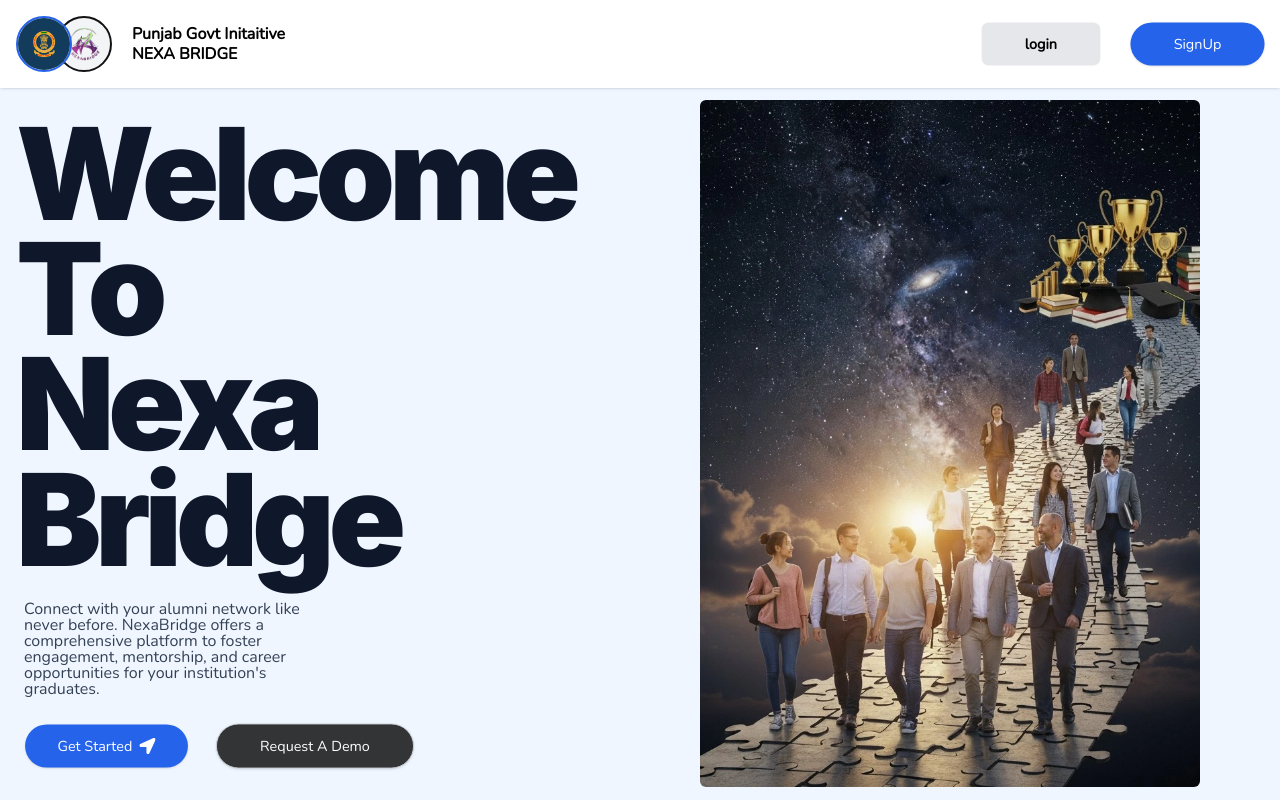
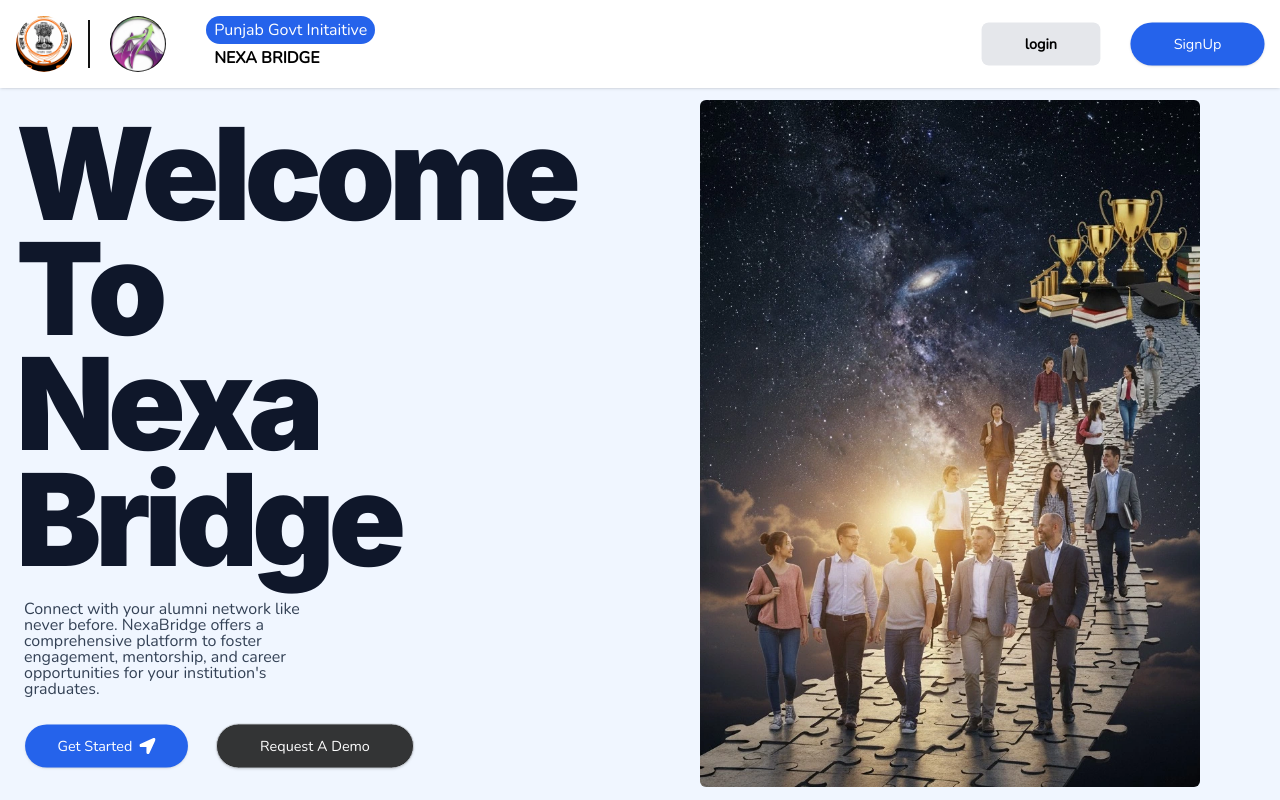
Before and after one commit to LuckyBaliyan/NexaBridge, a React (Vite) app: page / in a window 1280 px wide. Shown: the top 800 px of the page. Built offline with nearby package versions, Linux system fonts and the light colour scheme.

Commit message:
minor changes

```diff
--- a/src/animations/SlideCards.jsx
+++ b/src/animations/SlideCards.jsx
@@ -35,10 +35,10 @@
 const SwipeCards = () => {
   const [cards, setCards] = useState(cardsData);
   const cardRefs = useRef([]);
-  const isAnimating = useRef(false); // 🔒 animation lock
+  const isAnimating = useRef(false);
 
   const handleNext = () => {
-    if (isAnimating.current) return; // stop spam clicks
+    if (isAnimating.current) return;
     isAnimating.current = true;
 
     const firstCard = cardRefs.current[0];
@@ -55,7 +55,7 @@
           return updated;
         });
         gsap.set(firstCard, { x: 0, scale: 1, opacity: 1 });
-        isAnimating.current = false; // 🔓 unlock after animation
+        isAnimating.current = false;
       },
     });
   };
@@ -88,12 +88,14 @@
 
   return (
     <div className="relative w-full h-[600px] flex flex-col justify-center items-center px-4 sm:px-6 md:px-8">
+     <div className="aspect-square w-[650px] lg:w-[120vw] lg:h-[950px]  rounded-t-full rounded-b-2xl bg-[#7b8995] top-1/2 left-1/2"></div>
       {/* Card stack */}
       {cards.map((card, index) => (
         <div
           key={index}
           ref={(el) => (cardRefs.current[index] = el)}
-          className="absolute w-[90%] max-w-[460px] min-h-[400px] rounded-3xl shadow-lg overflow-hidden bg-white px-4 py-6 sm:px-6 md:px-8 flex flex-col items-center text-center border border-[var(--Border)]"
+          className="absolute w-[90%] max-w-[400px] min-h-[500px] mt-6 rounded-3xl shadow-lg overflow-hidden
+          bg-white px-4 py-6 sm:px-6 md:px-8 flex flex-col items-center text-center border border-[var(--Border)]"
           style={{
             zIndex: cards.length - index,
             transform: `scale(${1 - index * 0.05}) translateY(-${index * 20}px)`,
@@ -117,7 +119,7 @@
         </div>
       ))}
 
-      <div className="absolute top-2/3 md:top-1/2 flex justify-between w-full max-w-[600px] px-4 z-30">
+      <div className="absolute top-2/3 md:top-1/2 flex justify-between w-full max-w-[550px] px-4 z-30">
         <button
           onClick={handlePrev}
           className="px-3 py-1 sm:px-4 sm:py-2 bg-gray-900 text-white text-sm sm:text-base rounded-full shadow hover:bg-gray-700"
--- a/src/components/ui/header/Nav.jsx
+++ b/src/components/ui/header/Nav.jsx
@@ -45,19 +45,22 @@
             <div className='flex items-center justify-center gap-6'>
             <NavLink to='/'>
                <div className="content-wrapper flex items-center gap-1 md:gap-4 p-2">
-                    <div className="logo-wrapper border-2 border-[var(--Accent)] z-[20] h-12 w-12 scale-100 md:scale-100 md:w-14 md:h-14  rounded-full overflow-hidden flex justify-center items-center ">
-                    <img src="/images/logo.webp" alt="" />
+                    <div className="logo-wrapper h-12 w-12 scale-100 md:scale-100 md:w-14 md:h-14 overflow-hidden  rounded-full">
+                    <img src="/images/logof.webp" alt="" />
                     </div>
-                    <div className="logo-wrapper absolute top-2 left-8 md:top-4 md:left-14 h-12 w-12 scale-100 md:scale-100 md:w-14 md:h-14
-                    rounded-full overflow-hidden flex justify-center items-center
-                    bg-gray-100 border-2">
-                    <img src="/images/mainLogo.webp" alt="" />
+                    <div className='h-12 border-l-2'>
+                        &nbsp;
+                    </div>
+                    <div className="logo-wrapper h-12 w-12  md:w-14 md:h-14
+                    rounded-full overflow-hidden flex justify-center items-center">
+                    <img src="/images/mainlogof.webp" alt="" />
                     </div>
                </div>
             </NavLink>
-            <div className='md:ml-6 flex flex-col gap-0'>
-                <p className='text-base  leading-[0.75] font-bold text-black rounded p-1'>Punjab Govt Initaitive</p>
-                <p className='text-base  leading-[0.75] font-extrabold text-black rounded p-1 uppercase'>Nexa Bridge</p>
+            <div className='md:ml-2 flex flex-col gap-0'>
+                <p className='text-base  leading-[0.75] font-medium text-white p-2 bg-[var(--Accent)]
+                rounded-full'>Punjab Govt Initaitive</p>
+                <p className='text-base  leading-[0.75] font-extrabold text-black rounded p-2 uppercase'>Nexa Bridge</p>
             </div>
             </div>
             <div className='links'>
--- a/src/components/ui/sections/Features.jsx
+++ b/src/components/ui/sections/Features.jsx
@@ -15,7 +15,7 @@
     </div>
     <div className='block md:hidden pt-4'>
     <p className=' text-[#000] font-black text-center'>
-        More <FaArrowRight className='inline ml-2' />
+        Scroll <FaArrowRight className='inline ml-2' />
     </p>
     </div>
     <div className='snap-x snap-mandatory overflow-x-auto space-x-6 px-6 flex md:flex-wrap justify-between
--- /dev/null
+++ b/src/components/ui/sections/Sucess.jsx
@@ -0,0 +1,9 @@
+import React from 'react'
+
+const Sucess = () => {
+  return (
+    <div>Sucess</div>
+  )
+}
+
+export default Sucess;
--- a/src/components/ui/sections/Testimonials.jsx
+++ b/src/components/ui/sections/Testimonials.jsx
@@ -4,7 +4,7 @@
 const Testimonials = () => {
   return (
     <div>
-        <h2 className='text-center tracking-tight'>See What People Say <br /> about Us</h2>
+        <h2 className='text-center tracking-tight z-20 mb-16 lg:translate-y-[-10vw]'>See What People Say <br /> about Us</h2>
         <SwipeCards />
     </div>
   )
--- a/src/pages/comman/Home.jsx
+++ b/src/pages/comman/Home.jsx
@@ -6,10 +6,12 @@
 import SlideUp from '../../animations/SlideUp'
 import SlideDown from '../../animations/SlideDown'
 import Footer from '../../components/ui/footer/Footer'
+import Sucess from '../../components/ui/sections/Sucess'
 
 const Home = () => {
   const slideRef = useRef(null);
   const downRef = useRef(null);
+  const succRef = useRef(null);
 
   return (
     <>
@@ -34,6 +36,11 @@
     <section>
         <Footer/>
     </section>
+   <SlideUp ref={succRef}>
+    <section className='even rounded-t-4xl -mt-[74vh] md:-mt-[54vh]'>
+        <Sucess />
+    </section>
+   </SlideUp>
     </>
   )
 }
```
Also changed, not shown: public/images/logof.webp (added), public/images/mainlogof.webp (added).
